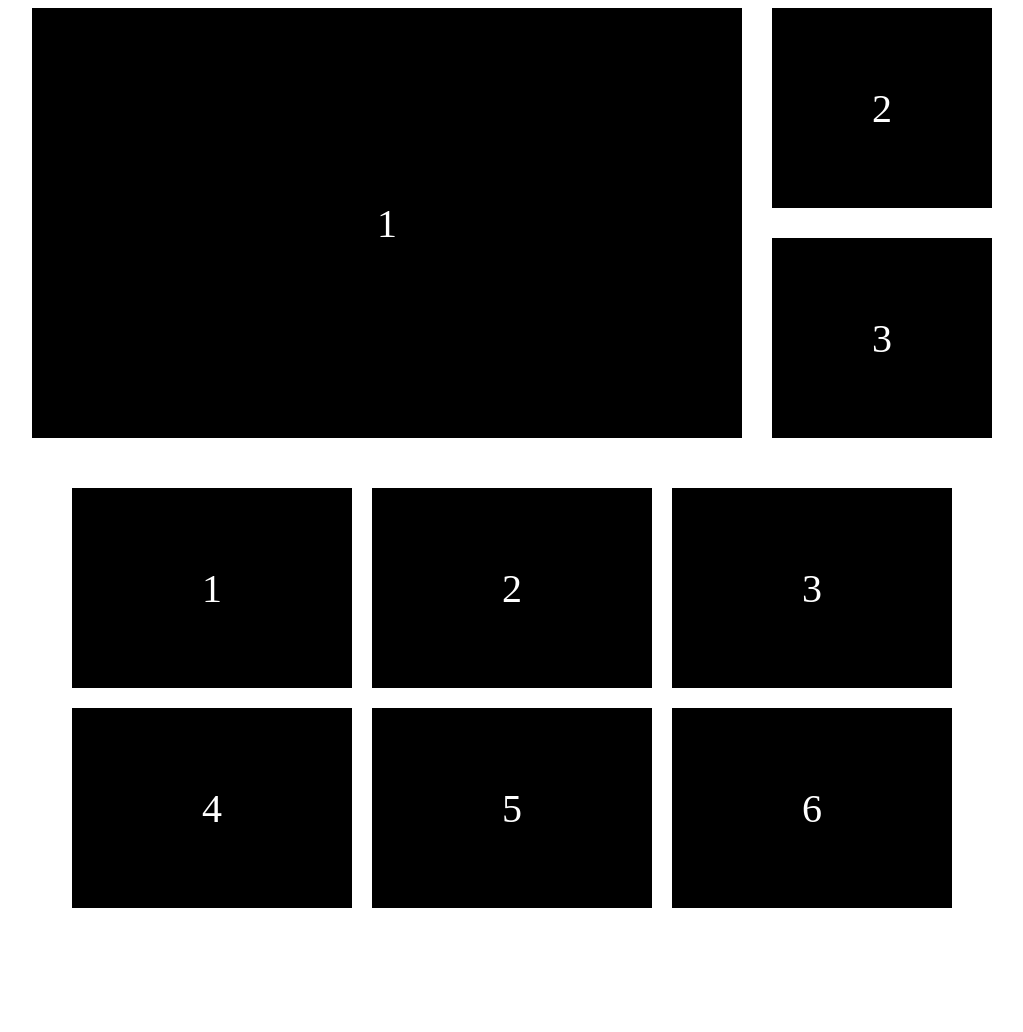
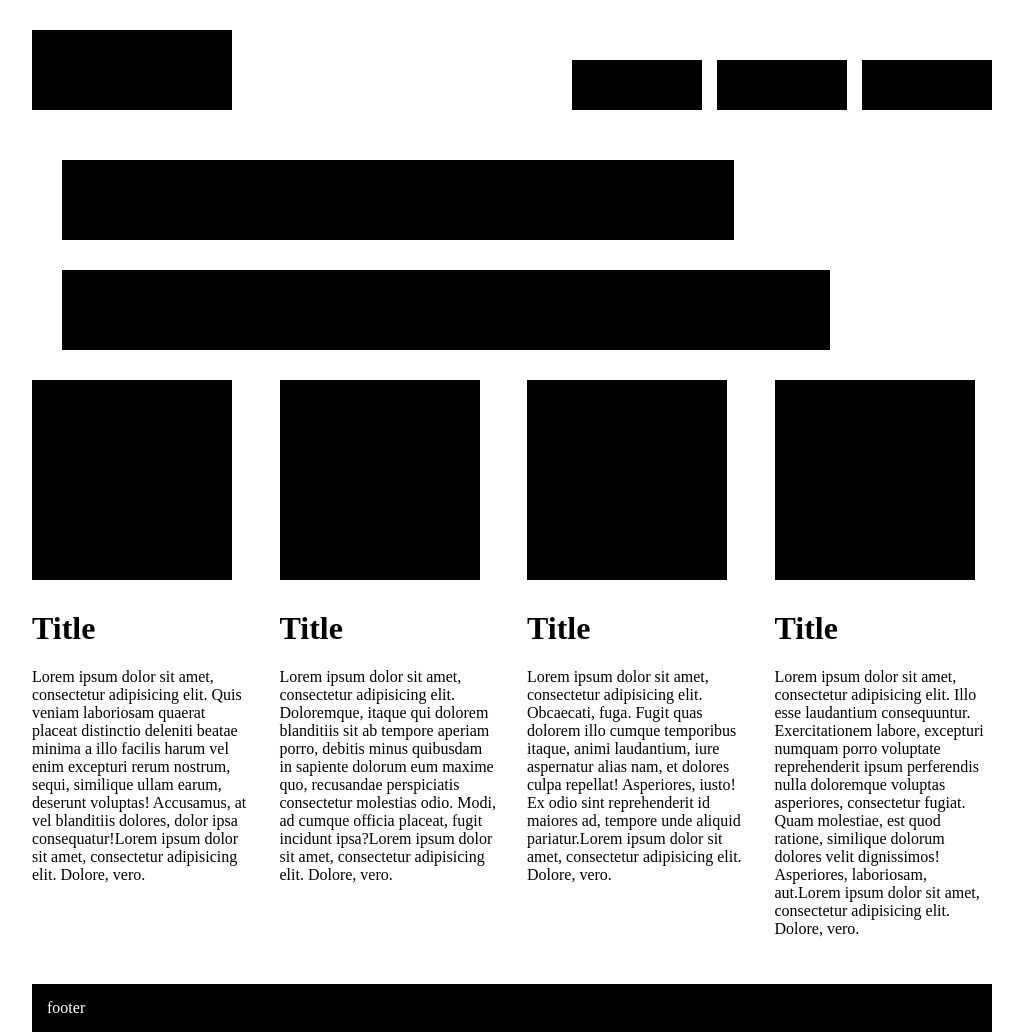
Before and after one commit to medrom4/flex-box, a plain HTML site: page index.html in a window 1280 px wide. Shown: the whole page, without its empty margins (128-1151 px from the left). Before the commit the page ends 968 px from the top, so only its background shows below. Drawn offline with Linux system fonts and the light colour scheme.

Commit message:
flexbox_site_box

```diff
--- a/index.html
+++ b/index.html
@@ -11,24 +11,51 @@
 
 <body>
 
-	<div class="container">
-		<div class="block-first">1</div>
-		<div class="container-right">
-			<div class="block-item">2</div>
-			<div class="block-item">3</div>
+	<header class="header">
+		<a href="#" class="logo">logo</a>
+		<nav class="nav">
+			<a href="#" class="nav-item"></a>
+			<a href="#" class="nav-item"></a>
+			<a href="#" class="nav-item"></a>
+		</nav>
+	</header>
+
+
+	<main class="main">
+		<div class="fline"></div>
+		<div class="sline"></div>
+		<div class="grid">
+			<div class="grid-item">
+				<div class="grid-img sqr"></div>
+				<h1>Title</h1>
+				<p>Lorem ipsum dolor sit amet, consectetur adipisicing elit. Quis veniam laboriosam quaerat placeat distinctio deleniti beatae minima a illo facilis harum vel enim excepturi rerum nostrum, sequi, similique ullam earum, deserunt voluptas! Accusamus, at vel blanditiis dolores, dolor ipsa consequatur!Lorem ipsum dolor sit amet, consectetur adipisicing elit. Dolore, vero.</p>
+			</div>
+			<div class="grid-item">
+				<div class="grid-img sqr"></div>
+				<h1>Title</h1>
+				<p>Lorem ipsum dolor sit amet, consectetur adipisicing elit. Doloremque, itaque qui dolorem blanditiis sit ab tempore aperiam porro, debitis minus quibusdam in sapiente dolorum eum maxime quo, recusandae perspiciatis consectetur molestias odio. Modi, ad cumque officia placeat, fugit incidunt ipsa?Lorem ipsum dolor sit amet, consectetur adipisicing elit. Dolore, vero.</p>
+			</div>
+			<div class="grid-item">
+				<div class="grid-img sqr"></div>
+				<h1>Title</h1>
+				<p>Lorem ipsum dolor sit amet, consectetur adipisicing elit. Obcaecati, fuga. Fugit quas dolorem illo cumque temporibus itaque, animi laudantium, iure aspernatur alias nam, et dolores culpa repellat! Asperiores, iusto! Ex odio sint reprehenderit id maiores ad, tempore unde aliquid pariatur.Lorem ipsum dolor sit amet, consectetur adipisicing elit. Dolore, vero.</p>
+			</div>
+			<div class="grid-item">
+				<div class="grid-img sqr"></div>
+				<h1>Title</h1>
+				<p>Lorem ipsum dolor sit amet, consectetur adipisicing elit. Illo esse laudantium consequuntur. Exercitationem labore, excepturi numquam porro voluptate reprehenderit ipsum perferendis nulla doloremque voluptas asperiores, consectetur fugiat. Quam molestiae, est quod ratione, similique dolorum dolores velit dignissimos! Asperiores, laboriosam, aut.Lorem ipsum dolor sit amet, consectetur adipisicing elit. Dolore, vero.</p>
+			</div>
 		</div>
-	</div>
+	</main>
 
-	<div class="top">
-		<div class="grid">
-			<div class="g-item">1</div>
-			<div class="g-item">2</div>
-			<div class="g-item">3</div>
-			<div class="g-item">4</div>
-			<div class="g-item">5</div>
-			<div class="g-item">6</div>
-		</div>
-	</div>
+
+
+	<footer class="footer">
+		footer
+	</footer>
+
+
+
 
 
 </body>
--- a/style/main.css
+++ b/style/main.css
@@ -1,77 +1,147 @@
-.container {
+html {
+    background: #fff;
+    min-height: 100%;
+    display: flex;
+    flex-direction: column;
+}
+
+body {
+    margin: 0;
+    padding: 0 15px;
+    display: flex;
+    flex-direction: column;
+    flex: auto;
+}
+
+a {
+    color: #fff;
+    text-decoration: underline;
+}
+
+a:hover {
+    text-decoration: none;
+}
+
+img {
+    border: 0;
+}
+
+h1 {
+    margin-top: 0;
+}
+
+.header {
     width: 100%;
     max-width: 960px;
-    margin: 0 auto;
+    min-width: 430px;
+    margin: 0 auto 30px;
+    padding: 30px 0 10px;
     display: flex;
     flex-wrap: wrap;
-    margin-bottom: 50px;
+    align-items: flex-end;
+    justify-content: space-between;
+    box-sizing: border-box;
 }
 
-.block-first {
-    background: black;
-    min-height: 430px;
-    font-size: 40px;
-    color: white;
-    flex: auto;
+.logo {
+    background: #000;
+    width: 200px;
+    height: 80px;
+    font-size: 0;
+    margin: 0 10px 10px 0;
+    display: flex;
+    flex: none;
+    align-items: center;
+}
+
+.nav {
+    margin: -5px 0 10px -15px;
+    display: flex;
+    flex-wrap: wrap;
+
+}
+
+.nav-item {
+    background: #000;
+    width: 130px;
+    height: 50px;
+    font-size: 1.5rem;
+    color: #fff;
+    text-decoration: none;
+    text-align: center;
+    margin: 5px 0 0 15px;
     display: flex;
     justify-content: center;
     align-items: center;
 }
 
-.container-right {
-    margin-left: 30px;
-    display: flex;
-    flex: 0 0 220px;
-    flex-direction: column;
+.main {
+    width: 100%;
+    min-width: 430px;
+    max-width: 960px;
+    margin: auto;
+    flex: auto;
+    box-sizing: border-box;
 }
 
-.block-item {
-    background: black;
-    min-height: 200px;
-    font-size: 40px;
-    color: white;
-    flex: auto;
+
+.fline {
+    background: #000;
+    width: 70%;
+    min-height: 80px;
+    margin: 0 0 30px 30px;
+}
+
+.sline {
+    background: #000;
+    width: 80%;
+    min-height: 80px;
+    margin: 0 0 30px 30px;
+}
+
+.grid {
     display: flex;
-    justify-content: center;
-    align-items: center;
+    justify-content: space-between;
+    flex-wrap: wrap;
+}
+
+.grid-item {
+    margin-bottom: 30px;
+    flex: 0 1 calc(25% - 30px * 3/4);
+}
+
+.grid-img {
+    width: 100%;
+    height: auto;
+    display: block;
     margin-bottom: 30px;
 }
 
-.block-item:last-child {
-    margin-bottom: 0;
+.sqr {
+    width: 200px;
+    height: 200px;
+    background: black;
 }
 
-
-
-
-
-.top {
+.footer {
+    background: black;
     width: 100%;
     max-width: 960px;
-    min-width: 460px;
-    min-height: 100px;
-    margin: 0 auto 40px;
-}
-
-.grid {
-    width: 100%;
-    max-width: 960px;
-    min-width: 460px;
-    margin: 0 auto;
-    padding: 0 30px;
-    display: flex;
-    flex-wrap: wrap;
+    min-width: 430px;
+    color: #fff;
+    margin: auto;
+    padding: 15px;
     box-sizing: border-box;
 }
 
-.g-item {
-    background: black;
-    min-height: 200px;
-    font-size: 40px;
-    color: white;
-    margin: 0 10px 20px;
-    flex: 1 1 calc(33.33% - 20px);
-    display: flex;
-    justify-content: center;
-    align-items: center;
+@media screen and (max-width: 800px) {
+    .grid-item {
+        flex: 0 1 calc(50% - 30px / 2);
+    }
 }
+
+@media screen and (max-width: 600px) {
+    .grid-item {
+        flex: 0 1 100%;
+    }
+}
```
